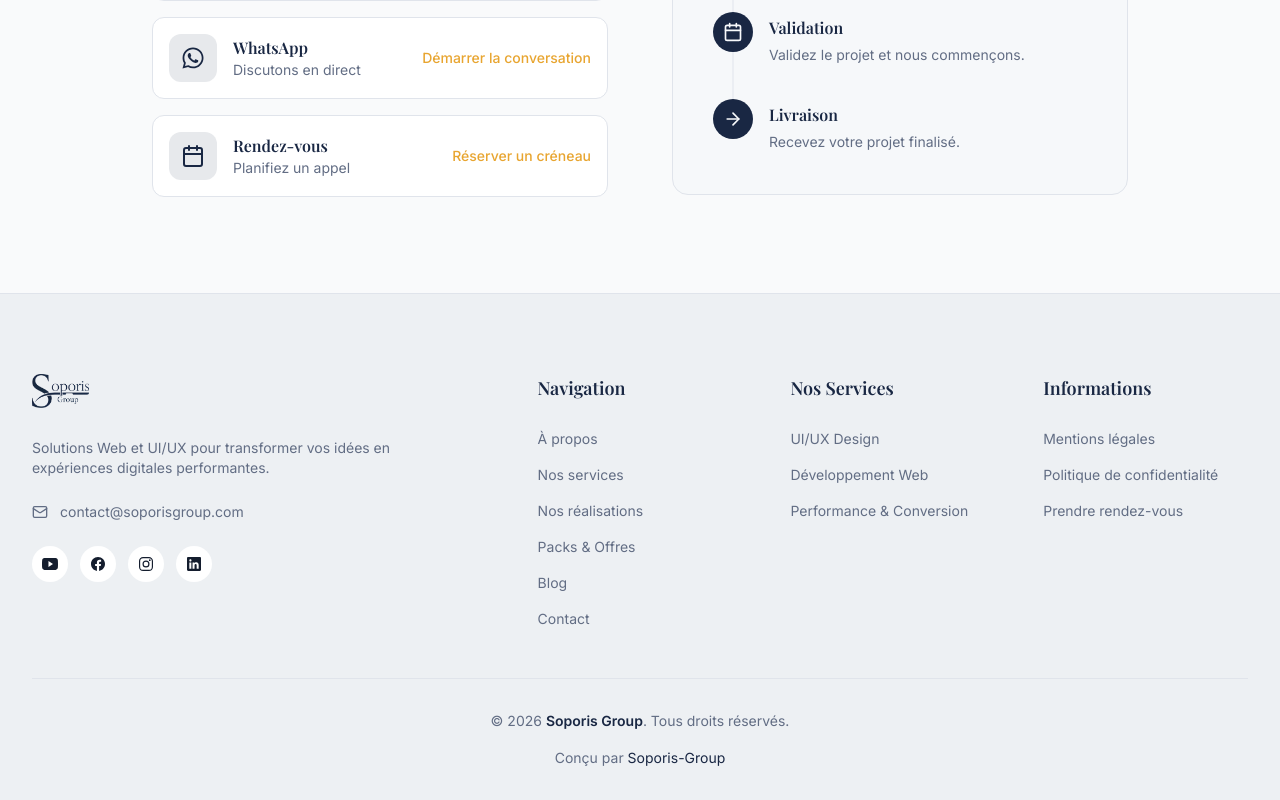
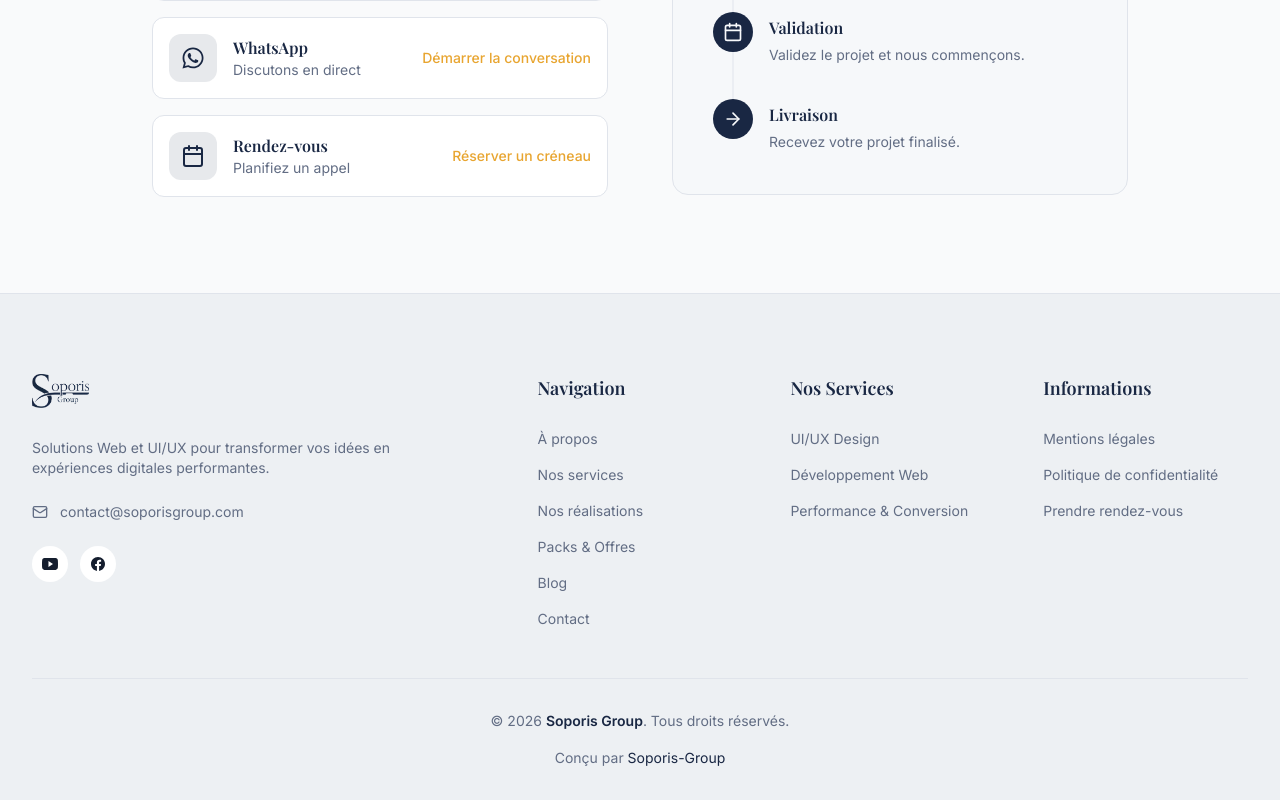
Before and after one commit to PierreOSSALE/soporisgroup-website, a Next.js app: page / in a window 1280 px wide. Shown: the part 3567-4367 px from the top of the page. Built offline with nearby package versions, Linux system fonts and the light colour scheme; no server answers; the database is empty; a web font is replaced by a local one.

Commit message:
feat: add LINK Facebook

```diff
--- a/components/layout/Footer.tsx
+++ b/components/layout/Footer.tsx
@@ -39,9 +39,13 @@ const socials = [
     icon: IoLogoYoutube,
     href: "https://www.youtube.com/@SoporisDev",
   },
-  { name: "Facebook", icon: IoLogoFacebook, href: "#" },
-  { name: "Instagram", icon: IoLogoInstagram, href: "#" },
-  { name: "LinkedIn", icon: IoLogoLinkedin, href: "#" },
+  {
+    name: "Facebook",
+    icon: IoLogoFacebook,
+    href: "https://www.facebook.com/soporisgroup",
+  },
+  // { name: "Instagram", icon: IoLogoInstagram, href: "#" },
+  // { name: "LinkedIn", icon: IoLogoLinkedin, href: "#" },
 ];
 
 export function Footer() {
```
